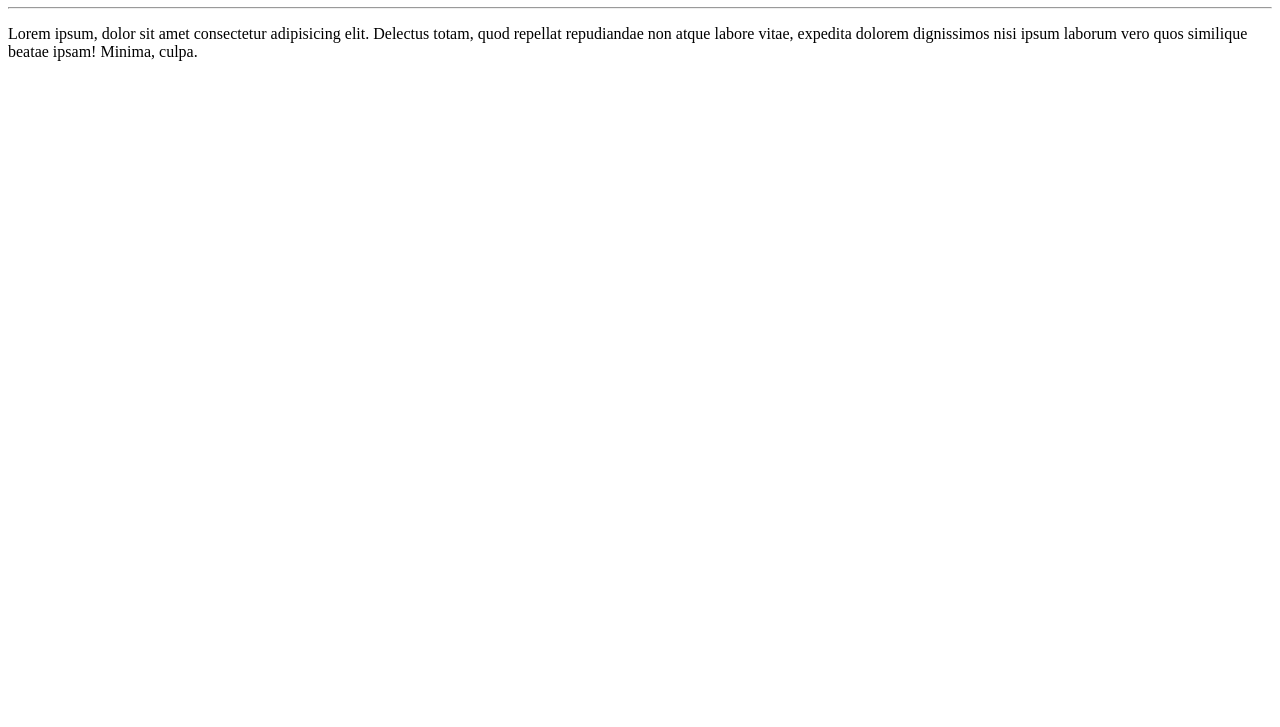
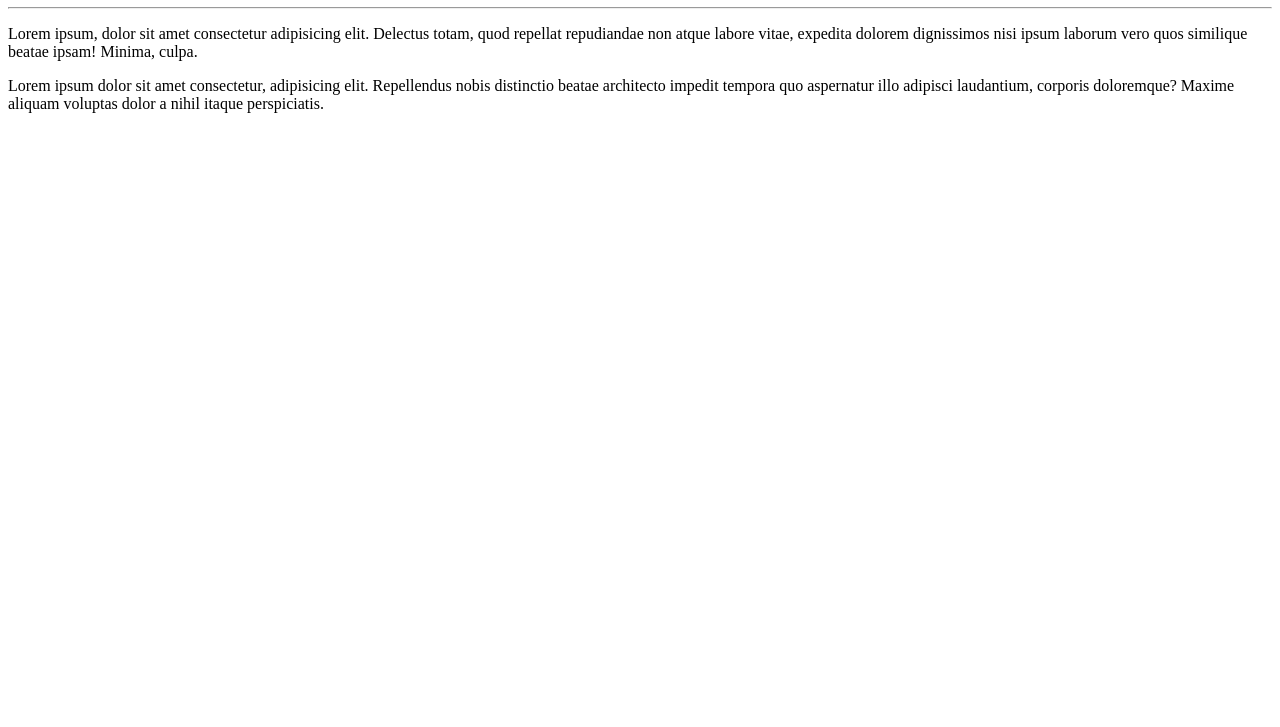
Before and after one commit to sergiogitechnology/hello-world, a plain HTML site: page site-exemplo/index.html in a window 1280 px wide. Shown: the part 73-800 px from the top of the page. Drawn offline with Linux system fonts and the light colour scheme.

Commit message:
adicionei um paragrafo

```diff
--- a/site-exemplo/index.html
+++ b/site-exemplo/index.html
@@ -10,5 +10,6 @@
     <h1>Hello, World</h1>
     <hr>
     <p>Lorem ipsum, dolor sit amet consectetur adipisicing elit. Delectus totam, quod repellat repudiandae non atque labore vitae, expedita dolorem dignissimos nisi ipsum laborum vero quos similique beatae ipsam! Minima, culpa.</p>
+    <p>Lorem ipsum dolor sit amet consectetur, adipisicing elit. Repellendus nobis distinctio beatae architecto impedit tempora quo aspernatur illo adipisci laudantium, corporis doloremque? Maxime aliquam voluptas dolor a nihil itaque perspiciatis.</p>
 </body>
 </html>
```
